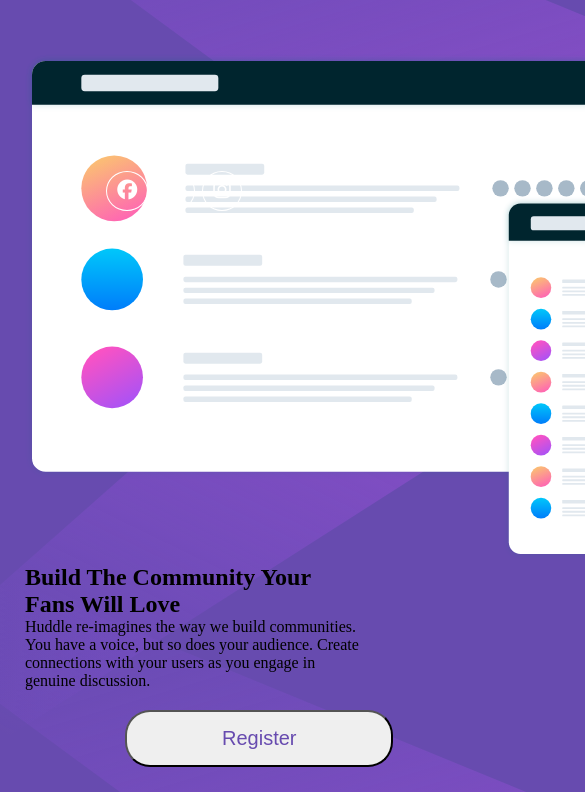
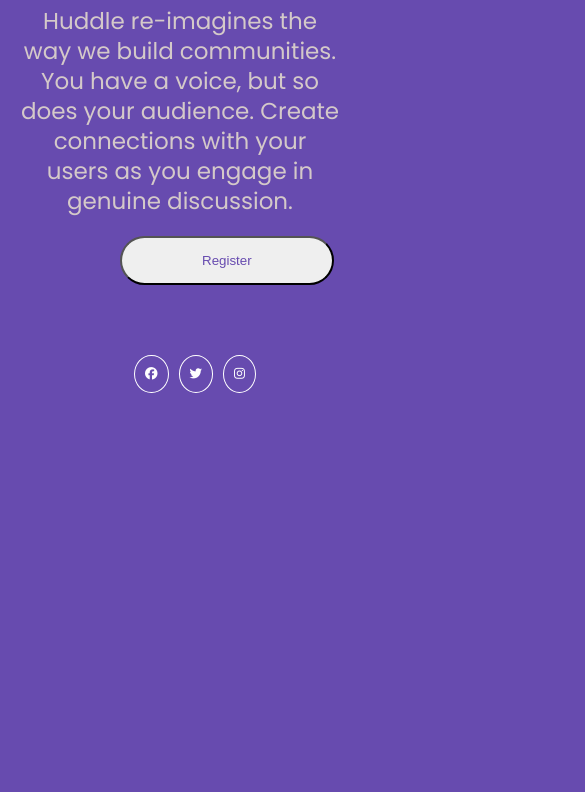
Before and after one commit to rajankumar4723/huddle-landing-page-with-single-introductory-section-master, a plain HTML site: page index.html in a window 390 px wide. Shown: the part 591-1383 px from the top of the page, 585 px wide, since content can reach past the window. After the commit the page ends 1024 px from the top, so only its background shows below. Drawn offline with Linux system fonts and the light colour scheme.

Commit message:
Update style.css

```diff
--- a/style.css
+++ b/style.css
@@ -1,72 +1,85 @@
 @import url('https://fonts.googleapis.com/css2?family=Hanken+Grotesk:ital,wght@1,500&family=Montserrat:ital,wght@0,500;1,700&family=Outfit:wght@500&family=Poppins:ital,wght@0,400;0,600;1,200&family=Raleway:wght@200;300&family=Roboto:ital,wght@0,300;0,700;1,100;1,300;1,400&display=swap');
-*{
+
+* {
     margin: 0;
     padding: 0;
     box-sizing: border-box;
 }
+
 :root {
     --Violet: hsl(257, 40%, 49%);
     --Soft-Magenta: hsl(300, 69%, 71%);
+    --padding-inline-section: 20px
 }
 
 
 body {
     background-color: var(--Violet);
-    background-image: url(images/bg-desktop.svg);
+    /* background-image: url(images/bg-desktop.svg); */
     object-fit: contain;
     flex-wrap: wrap;
+    font-family: 'poppins', sans-serif;
+
+    /* flex-wrap: wrap; */
+
+}
+
+.header_section {}
+
+.flex {
+    display: flex;
+    justify-content: center;
 }
 
 .container {
-    width: 100%;
-    height: 600px;
-    /* border: 1px solid red; */
+    max-width: 1480px;
+    margin-inline: auto;
+    padding-inline: var(--padding-inline-section);
+    overflow: hidden;
+    margin-top: 40px;
+
+
+    flex-wrap: wrap;
 
 }
 
-.logo {
-    width: 200px;
-    margin-left: 55px;
-    margin-top: 20px;
-    width: 200px;
-    margin-bottom: 30px;
+header {
+    padding: 50px var(--padding-inline-section) 0;
 }
 
-.logo2 {
-    width: 600px;
-    position: absolute;
-    top: 17%;
-    left: 5%;
-}
-
-.text {
-    width: 500px;
-    height: 450px;
-    position: absolute;
-    right: 9%;
-    top: 23%;
-    gap: 20px;
-    padding: 10px;
-}
-
-.text h1 {
-    font-size: 35px;
-    letter-spacing: 4px;
-    /* text-align: center; */
-    color: #fff;
-    line-height: 52px;
-        font-family: 'poppins',sans-serif;
+.left_side img {
+    width: 100%;
 
 }
 
-.text p {
-    color: #fff;
-    word-spacing: 7px;
-    margin-left: 5px;
-    margin-top: 20px;
-    line-height: 22px;
+.right_side {
+    max-width: 40vw;
+    padding: 30px 20px 0px 60px;
 }
 
+.right_side h1 {
+    font-size: 60px;
+    color: #fff;
+    line-height: 90px;
+}
+
+.right_side p {
+    color: rgb(212, 201, 201);
+    font-size: 22px;
+    line-height: 30px;
+    margin-right: 30px;
+    margin-top: 20px;
+    display: flex;
+}
+
+.link {
+    display: flex;
+    justify-content: end;
+    margin-top: 90px;
+    padding: 10px 20px;
+    gap: 20px;
+    align-items: center;
+}
 
 .btn {
     padding: 15px 60px;
@@ -82,53 +95,32 @@ body {
     background-color: var(--Soft-Magenta);
 }
 
-.fb {
-
+.fb,
+.tw,
+.ins {
     border-radius: 50%;
-    position: absolute;
-    right: 17%;
-    bottom: 5%;
     border: 1px solid white;
-    padding: 5px;
-
+    padding: 10px;
+    color: #fff;
+    cursor: pointer;
 }
 
-.fb:hover{
-border:  1px solid var(--Soft-Magenta);
-}
-.fa-brands{
-    color: #fff;
-}
-.fa-brands:hover {
+.fb:hover {
+    border: 1px solid var(--Soft-Magenta);
     color: var(--Soft-Magenta);
-
 }
 
-.tw {
-    position: absolute;
-    right: 9%;
-    bottom: 5%;
-    border-radius: 50%;
-    border: 1px solid white;
-    padding: 5px;
+.tw:hover {
+    border: 1px solid var(--Soft-Magenta);
+    color: var(--Soft-Magenta);
+}
 
+.ins:hover {
+    border: 1px solid var(--Soft-Magenta);
+    color: var(--Soft-Magenta);
 }
-.tw:hover{
-    border:  1px solid var(--Soft-Magenta);
-    }
 
-.ins {
-    position: absolute;
-    right: 1%;
-    bottom: 5%;
-    border-radius: 50%;
-    border: 1px solid white;
-    padding: 5px;
 
-}
-.ins:hover{
-    border:  1px solid var(--Soft-Magenta);
-    }
 
 .attribution {
     font-size: 11px;
@@ -140,64 +132,49 @@ border:  1px solid var(--Soft-Magenta);
 }
 
 /* Styles for devices with a maximum width of 480px */
-@media (max-width: 480px) {
-    /* CSS rules for mobile devices */
-    body{
-        margin: 25px;
-    }
-    .container{
-        margin: 20px;
-    }
-    .text{
-        width: 500px;
-        height: 450px;
-        /* border: 1px sold red; */
-        /* background-color: aqua; */
-        position: absolute;
-        top: 80%;
-        left: 15%;
-        padding: 20px;
-        align-items: center;
-    }
-    .text p{
-        font-size: 20px;
-        word-spacing: 2px;
-        line-height: 30px;
-    }
-    .btn{
-        margin-left: 100px;
-        padding: 15px 95px;
-        font-size: 20px;
-    }
-    .fb{
-        position: absolute;
-        right: 62%;
-        padding: 10px;
+@media screen and (max-width:768px) {
 
-    }
-    .tw{
-        position: absolute;
-        right: 50%;
-        padding: 10px;
-
-
-    }
-    .ins{
-        position: absolute;
-        right: 38%;
-        padding: 10px;
-
+    .header_section {
+        flex-direction: column;
 
     }
 
-  }
+    .right_side {
+        max-width: 100vw;
+        padding: 0px 0px 0px 0px;
+        font-size: 10px;
+    }
 
-  /* Styles for devices with a maximum width of 768px */
-  @media (max-width: 768px) {
-    /* CSS rules for tablets and smaller screens */
-  }
+    .right_side h1 {
+        font-size: 35px;
+        color: #fff;
+        line-height: normal;
+        text-align: center;
 
-  /* Styles for devices with a maximum width of 992px */
-  @media (max-width: 992px) {
-    /* CSS rules for tablets and small desktop screens */
-  }
+    }
+
+    .right_side p {
+        text-align: center;
+        font-size: 23px;
+    }
+
+    .btn {
+        padding: 15px 80px;
+        margin-left: 100px;
+        margin-top: 20px;
+    }
+
+    .link {
+        display: flex;
+        justify-content: center;
+        margin-top: 60px;
+        gap: 10px;
+        align-items: center;
+        margin-bottom: 30px;
+    }
+
+    .nav img {
+        width: 40%;
+        margin-bottom: 30px;
+    }
+}
```
